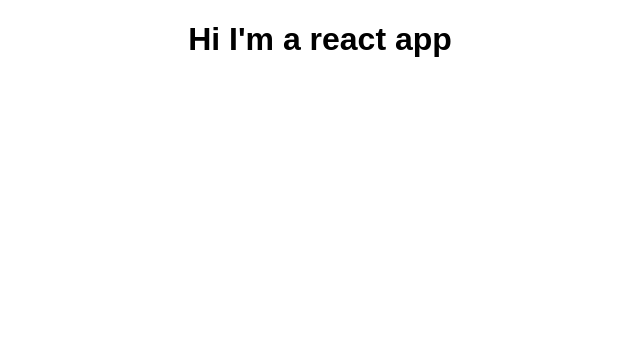
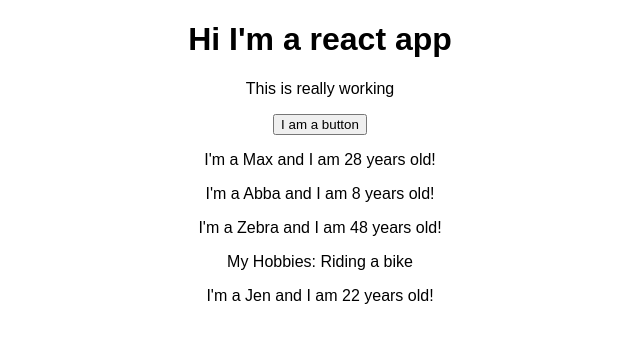
Before and after one commit to zairnaim/react-complete-guide, a React (Create React App) app: page / in a window 1280 px wide. Shown: the top 342 px of the page, without its empty margins (320-960 px from the left). Built offline with nearby package versions, Linux system fonts and the light colour scheme.

Commit message:
trying out setstate in react

```diff
--- a/src/App.js
+++ b/src/App.js
@@ -1,13 +1,41 @@
 import React, { Component } from 'react';
 import './App.css';
+import Person from './Person/Person';
 
 class App extends Component {
+  state = {
+    persons: [
+      { name: "Max", age: 28 },
+      { name: "Abba", age: 8 },
+      { name: "Zebra", age: 48 },
+      { name: "Jen", age: 22 }
+    ]
+  }
+
+  buttonPressHandler = () => {
+    console.log("hiii");
+    this.setState({
+      persons: [
+        { name: "Ma]ix", age: 28 },
+        { name: "Jabba", age: 8 },
+        { name: "Lebra", age: 48 },
+        { name: "Jenty", age: 22 }
+      ]
+    })
+  }
+
   render() {
     return (
       <div className="App">
         <h1>
           Hi I'm a react app
         </h1>
+        <p>This is really working</p>
+        <button onClick={this.buttonPressHandler}>I am a button</button>
+        <Person name={this.state.persons[0].name} age={this.state.persons[0].age} />
+        <Person name={this.state.persons[1].name} age={this.state.persons[1].age} />
+        <Person name={this.state.persons[2].name} age={this.state.persons[2].age}>My Hobbies: Riding a bike</Person>
+        <Person name={this.state.persons[3].name} age={this.state.persons[3].age} />
       </div>
     );
     //return React.createElement('div', {className: 'App'}, React.createElement('h1', null, 'Does this work now?'));
--- /dev/null
+++ b/src/Person/Person.js
@@ -0,0 +1,12 @@
+import React from 'react';
+
+const person = (props) => {
+    return (
+    <div>
+            {/* <p>I'm a {props.name} and I am {Math.floor(Math.random() * 30)} years old!</p> */}
+            <p>I'm a {props.name} and I am {props.age} years old!</p>
+            <p>{props.children}</p>
+    </div>)
+};
+
+export default person;
```
